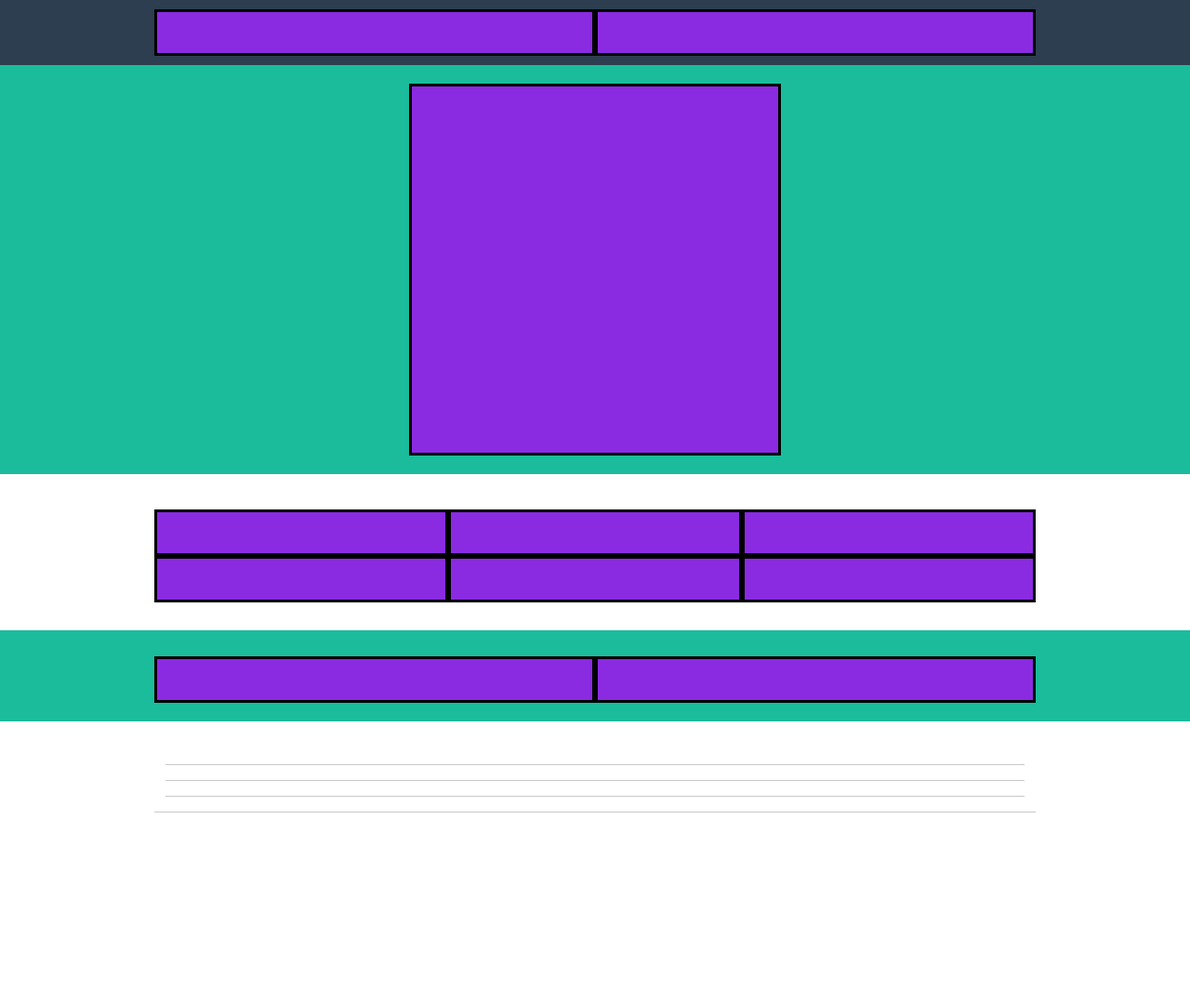
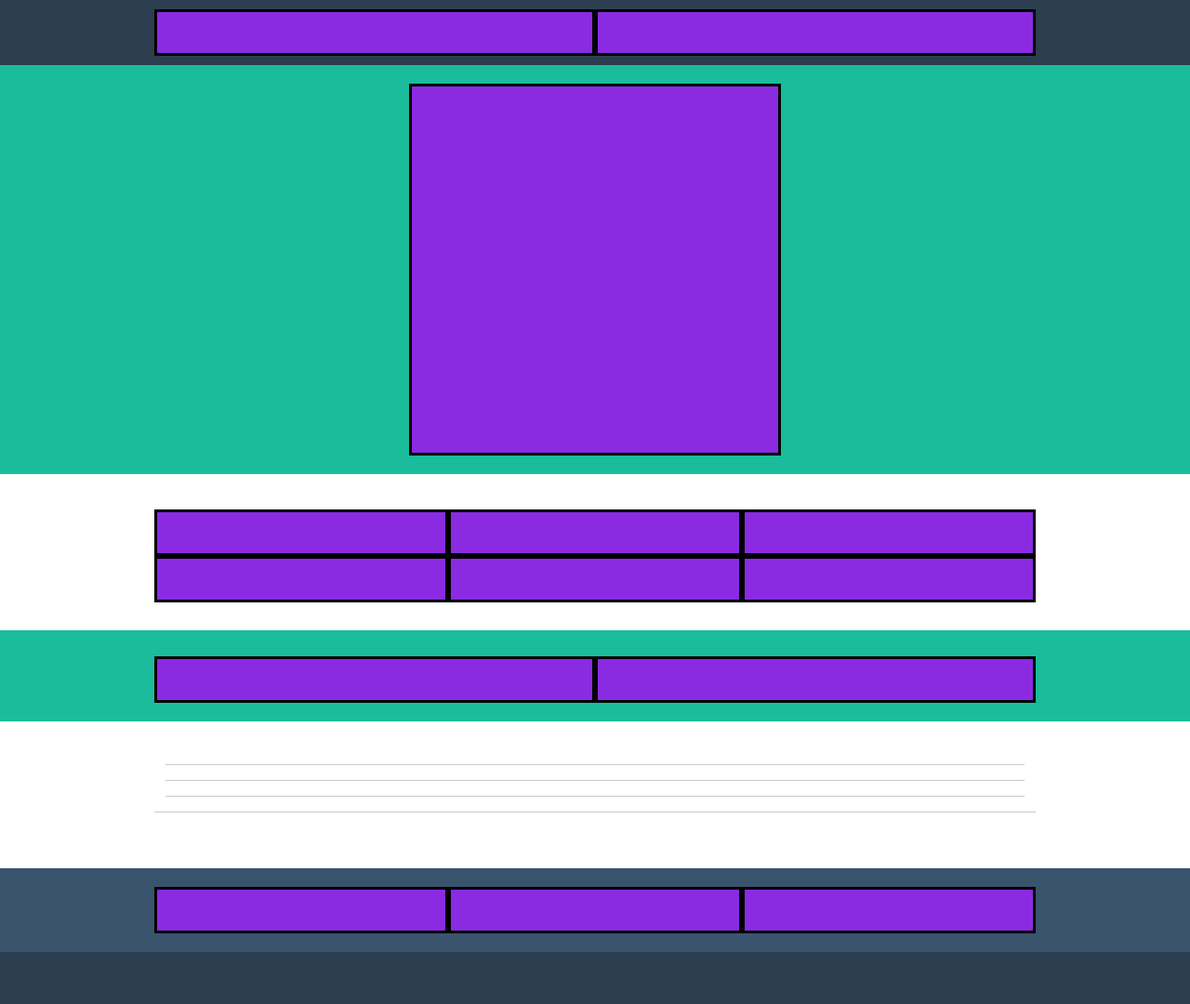
Before and after one commit to Bistaaa/html-css-bootstrap-freelancer, a plain HTML site: page index.html in a window 1280 px wide. Shown: the whole page at 93% size. Before the commit the page ends 934 px from the top, so only its background shows below. Drawn offline with nearby package versions, Linux system fonts and the light colour scheme.

Commit message:
footer setup

```diff
--- a/css/style.css
+++ b/css/style.css
@@ -73,6 +73,34 @@
 
 
 
+/* FOOTER */
+
+/* infos */
+
+#infos{
+    background-color: rgba(58,84,109,255);
+    padding: 20px 13%;
+}
+
+
+/* copyright */
+
+#copyright{
+    background-color: rgba(44,62,80,255);
+    padding: 20px 13%;
+}
+
+
+
+
+
+
+
+
+
+
+
+
 
 
 
--- a/index.html
+++ b/index.html
@@ -104,6 +104,27 @@
         <!-- FOOTER -->
         <footer>
 
+            <!-- infos -->
+            <section id="infos">
+                <div class="container text-center">
+                    <div class="row d-flex flex-row flex-wrap">
+                        <div class="col-md-4 col-sm-12">
+
+                        </div>
+                        <div class="col-md-4 col-sm-12">
+
+                        </div>
+                        <div class="col-md-4 col-sm-12">
+
+                        </div>
+                    </div>
+                </div>
+            </section>
+
+            <!-- copyright -->
+            <section id="copyright">
+                <p class="text-center"></p>
+            </section>
         </footer>
     </body>
 </html>
```
